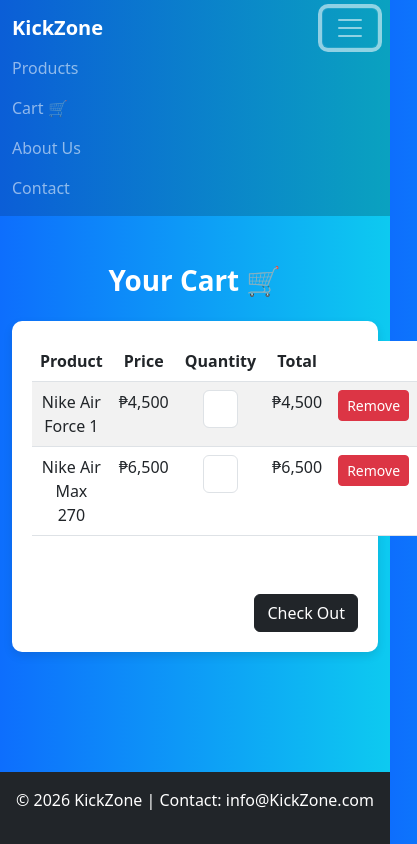
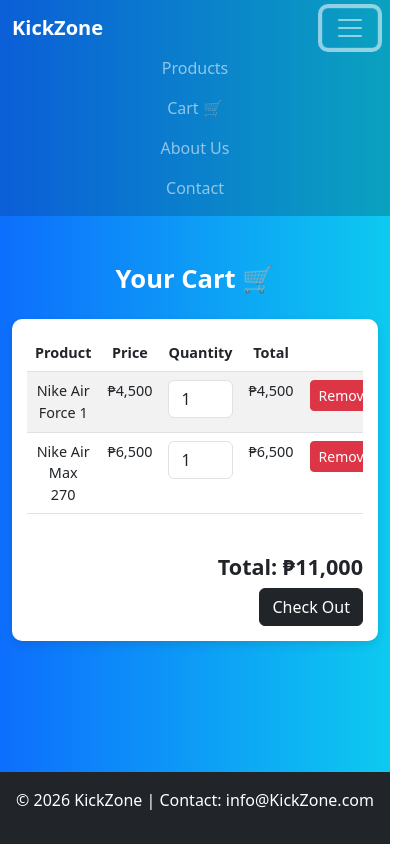
Before and after one commit to CayaoJohn/FinalOutput-Website, a plain HTML site: page cart.html in a window 390 px wide. Both pictures are taken after a click on the button 350 px from the left and 28 px from the top of the page. Shown: the whole page, 417 px wide, since content can reach past the window. Drawn offline with nearby package versions, Linux system fonts and the light colour scheme.

Commit message:
Update cart.html

```diff
--- a/cart.html
+++ b/cart.html
@@ -11,10 +11,11 @@
             background: linear-gradient(to right, #0b5ed7, #0aa2c0);
         }
 
-        body{
+        body {
             background: linear-gradient(to right, #0d6efd, #0dcaf0);
             color: white;
         }
+
         .cart-box {
             background: white;
             border-radius: 10px;
@@ -40,6 +41,20 @@
             flex: 1;
         }
 
+        /* MOBILE FIXES */
+        @media (max-width: 576px) {
+            h1 {
+                font-size: 1.6rem;
+            }
+
+            .cart-box {
+                padding: 15px;
+            }
+
+            table {
+                font-size: 0.9rem;
+            }
+        }
     </style>
 </head>
 
@@ -47,7 +62,7 @@
 
 <div class="content">
 
-<nav class="navbar navbar-expand-lg navbar-dark custom-navbar">
+<nav class="navbar navbar-expand-lg navbar-dark">
   <div class="container">
 
     <a class="navbar-brand fw-bold" href="homepage.html">KickZone</a>
@@ -56,11 +71,11 @@
       <span class="navbar-toggler-icon"></span>
     </button>
 
-    <div class="collapse navbar-collapse" id="navbarNav">
+    <div class="collapse navbar-collapse text-center" id="navbarNav">
       <ul class="navbar-nav ms-auto">
 
           <li class="nav-item">
-            <a class="nav-link" href="products.html"> Products </a>
+            <a class="nav-link" href="products.html">Products</a>
           </li>
 
           <li class="nav-item">
@@ -80,12 +95,15 @@
 
   </div>
 </nav>
+
 <div class="container mt-5">
 
     <h1 class="text-center mb-4 fw-bold">Your Cart 🛒</h1>
 
     <div class="cart-box">
 
+        <!-- ✅ RESPONSIVE TABLE FIX -->
+        <div class="table-responsive">
             <table class="table table-striped text-center">
 
                 <thead>
@@ -104,11 +122,11 @@
                         <td>Nike Air Force 1</td>
                         <td>₱4,500</td>
                         <td>
-                        <input type="number" value="1" class="form-control w-50 mx-auto">
+                            <input type="number" value="1" class="form-control mx-auto" style="max-width: 70px;">
                         </td>
                         <td>₱4,500</td>
                         <td>
-                        <button class="btn btn-danger btn-sm">Remove</button>
+                            <button class="btn btn-danger btn-sm px-2">Remove</button>
                         </td>
                     </tr>
 
@@ -116,19 +134,20 @@
                         <td>Nike Air Max 270</td>
                         <td>₱6,500</td>
                         <td>
-                        <input type="number" value="1" class="form-control w-50 mx-auto">
+                            <input type="number" value="1" class="form-control mx-auto" style="max-width: 70px;">
                         </td>
                         <td>₱6,500</td>
                         <td>
-                        <button class="btn btn-danger btn-sm">Remove</button>
+                            <button class="btn btn-danger btn-sm px-2">Remove</button>
                         </td>
                     </tr>
 
                 </tbody>
             </table>
+        </div>
 
         <div class="text-end mt-4">
-            <h4 class="fw-bold">Total: ₱11,000</h4>
+            <h4 class="fw-bold text-dark">Total: ₱11,000</h4>
             <a href="products.html" class="btn btn-dark">Check Out</a>
         </div>
 
@@ -141,6 +160,7 @@
 <footer class="bg-dark text-white text-center p-3">
   <p>© 2026 KickZone | Contact: info@KickZone.com</p>
 </footer>
+
 <script src="https://cdn.jsdelivr.net/npm/bootstrap@5.3.0/dist/js/bootstrap.bundle.min.js"></script>
 
 </body>
```
Lines whose indentation alone changed are shown as unchanged.
